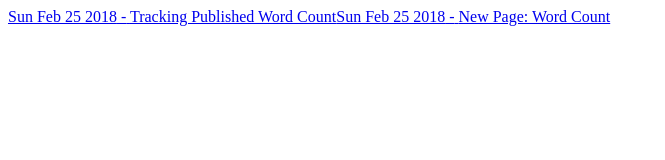
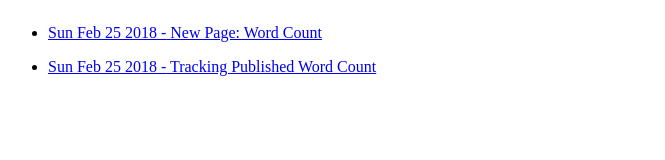
Before and after one commit to sjmarshy/blog, a Gatsby site: page / in a window 1280 px wide. Shown: the whole page, without its empty margins (0-665 px from the left). Built offline with nearby package versions, Linux system fonts and the light colour scheme; Gatsby itself is replaced by a stand-in of ours.

Commit message:
feat: sort nodes by date

```diff
--- a/src/pages/index.js
+++ b/src/pages/index.js
@@ -2,15 +2,27 @@ import React from 'react';
 import Link from 'gatsby-link';
 import styled from 'styled-components';
 
+const Padded = styled.li`
+    padding: 8px 0;
+`;
+
 const IndexPage = ({ data: { allMarkdownRemark: { edges } } }) => (
-    <div>
-        {edges.map(({ node }) => (
-            <Link key={node.frontmatter.path} to={node.frontmatter.path}>
-                {new Date(node.frontmatter.date).toDateString()} -{' '}
-                {node.frontmatter.title}
-            </Link>
-        ))}
-    </div>
+    <ul>
+        {edges
+            .sort(
+                (a, b) =>
+                    new Date(b.node.frontmatter.date).valueOf() -
+                    new Date(a.node.frontmatter.date).valueOf()
+            )
+            .map(({ node }) => (
+                <Padded key={node.frontmatter.path}>
+                    <Link to={node.frontmatter.path}>
+                        {new Date(node.frontmatter.date).toDateString()} -{' '}
+                        {node.frontmatter.title}
+                    </Link>
+                </Padded>
+            ))}
+    </ul>
 );
 
 export default IndexPage;
```
Also changed, not shown: src/layouts/index.js (+7 -2 lines).
